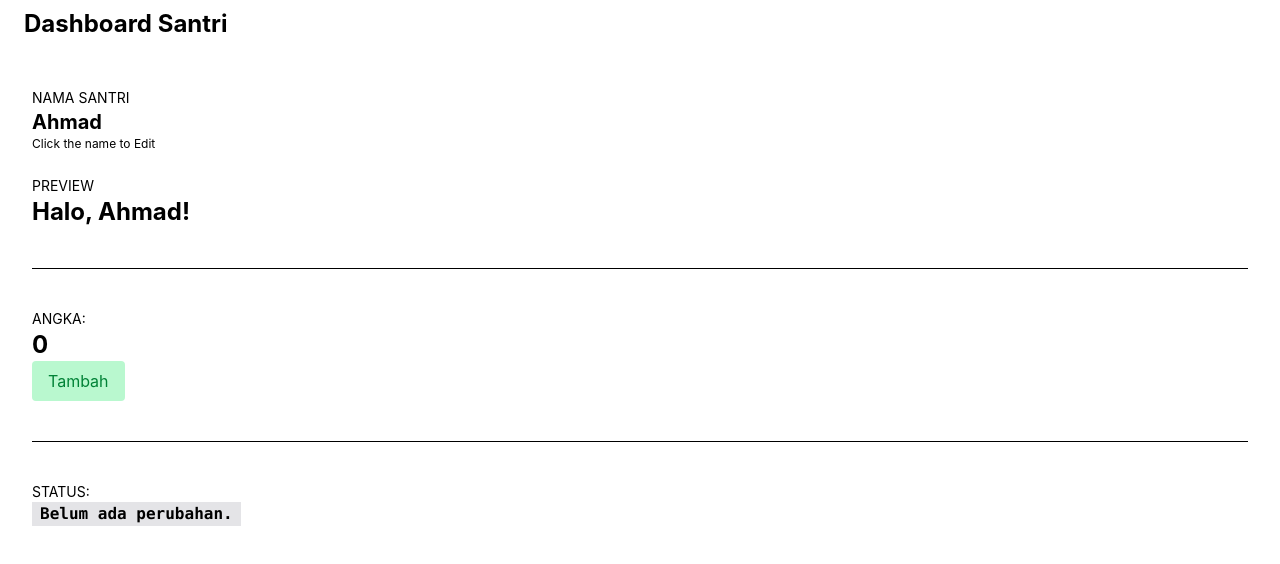
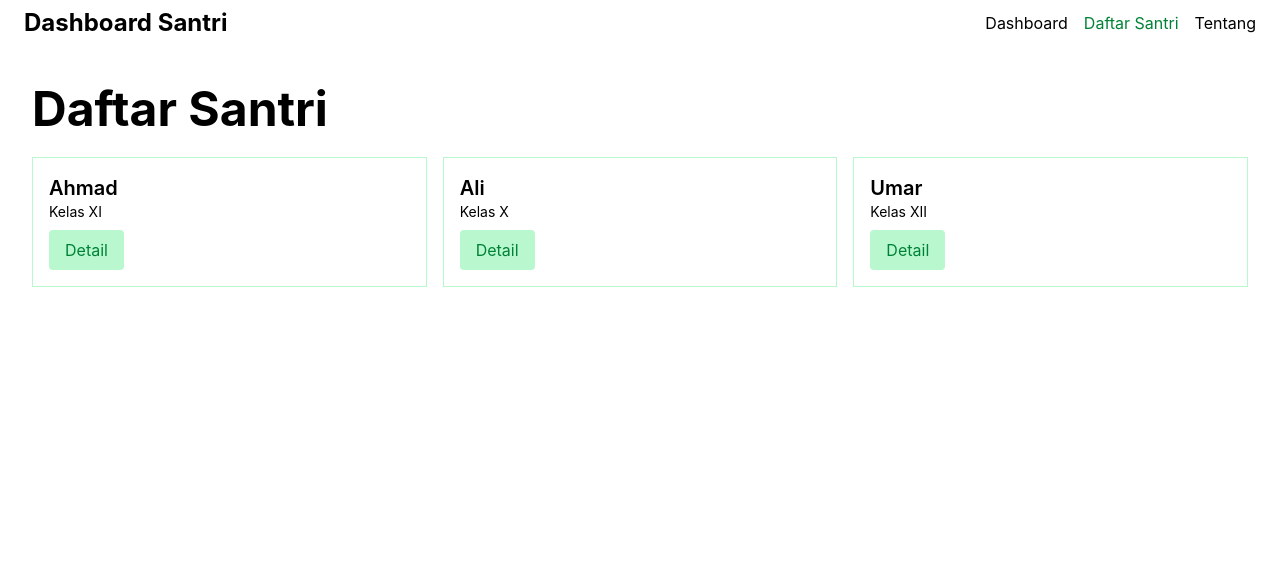
Before and after one commit to al4m-2068/react-tasks, a React (Vite) app: page /santri in a window 1280 px wide. Shown: the top 564 px of the page. Built offline with nearby package versions, Linux system fonts and the light colour scheme.

Commit message:
Task8: React Router

```diff
--- a/package.json
+++ b/package.json
@@ -13,6 +13,7 @@
     "@tailwindcss/vite": "^4.3.3",
     "react": "^19.2.8",
     "react-dom": "^19.2.8",
+    "react-router": "^7.18.2",
     "tailwindcss": "^4.3.3",
     "vite-jsconfig-paths": "^2.0.1"
   },
--- a/src/App.jsx
+++ b/src/App.jsx
@@ -1,7 +1,10 @@
+import { RouterProvider } from "react-router"
 import Santri, { santri } from "./tasks/task-130826/Santri"
 import Task from "./tasks/task-180826/Task"
 import Task6 from "./tasks/task-190826/Task6"
 import Task7 from "./tasks/task-250826/Task7"
+import { pages } from "./tasks/task-280826/router"
+import Dashboard from "./tasks/task-280826/Dashboard"
 function App() {
   return (
     <>
@@ -14,7 +17,7 @@ function App() {
           <h1>======================</h1>
         </>
       ))} */}
-      <Task7/>
+      <RouterProvider router={pages}/>
     </>
   )
 }
--- /dev/null
+++ b/src/tasks/task-280826/DaftarSantri.jsx
@@ -0,0 +1,50 @@
+import React from 'react'
+import { Link, NavLink } from 'react-router';
+
+export const santri = [
+  {
+    id: 1,
+    nama: "Ahmad",
+    kelas: "XI",
+  },
+  {
+    id: 2,
+    nama: "Ali",
+    kelas: "X",
+  },
+  {
+    id: 3,
+    nama: "Umar",
+    kelas: "XII",
+  },
+];
+function DaftarSantri() {
+  return (
+    <div className='h-screen flex flex-col'>
+      <header className='text-2xl font-bold px-6 h-12 items-center flex justify-between'>
+        <h1>Dashboard Santri</h1>
+        <nav>
+          <ul className='flex text-base font-normal gap-4'>
+            <li><NavLink className={({isActive}) => isActive ? 'text-green-700' : 'text-black'} to={'/'}>Dashboard</NavLink></li>
+            <li><NavLink className={({isActive}) => isActive ? 'text-green-700' : 'text-black'} to={'/santri'}>Daftar Santri</NavLink></li>
+            <li><NavLink className={({isActive}) => isActive ? 'text-green-700' : 'text-black'} to={'/about'}>Tentang</NavLink></li>
+          </ul>
+        </nav>
+      </header>
+      <div className='px-8 py-10 flex flex-col h-full gap-6'>
+        <h1 className="text-5xl font-bold">Daftar Santri</h1>
+        <ul className='grid grid-cols-3 gap-4'>
+          {santri.map((el) => (
+            <li key={el.id} className='border border-green-200 p-4 flex flex-col items-start'>
+              <h1 className='text-xl font-semibold'>{el.nama}</h1>
+              <h1 className='text-sm mb-2'>Kelas {el.kelas}</h1>
+              <Link to={`/santri/${el.id}`} className='px-4 py-2 bg-green-200 rounded-sm text-green-700'>Detail</Link>
+            </li>
+          ))}
+        </ul>
+      </div>
+    </div>
+  )
+}
+
+export default DaftarSantri
--- /dev/null
+++ b/src/tasks/task-280826/Dashboard.jsx
@@ -0,0 +1,25 @@
+import React from 'react'
+import { NavLink } from 'react-router'
+
+function Dashboard() {
+  return (
+    <div className='h-screen flex flex-col'>
+      <header className='text-2xl font-bold px-6 h-12 items-center flex justify-between'>
+        <h1>Dashboard Santri</h1>
+        <nav>
+          <ul className='flex text-base font-normal gap-4'>
+            <li><NavLink className={({isActive}) => isActive ? 'text-green-700' : 'text-black'} to={'/'}>Dashboard</NavLink></li>
+            <li><NavLink className={({isActive}) => isActive ? 'text-green-700' : 'text-black'} to={'/santri'}>Daftar Santri</NavLink></li>
+            <li><NavLink className={({isActive}) => isActive ? 'text-green-700' : 'text-black'} to={'/about'}>Tentang</NavLink></li>
+          </ul>
+        </nav>
+      </header>
+      <div className='px-8 py-10 flex flex-col justify-end h-full'>
+        <h1 className="text-5xl font-bold">Selamat datang di Dashboard Santri</h1>
+        <h2>Eksplor halaman lain!</h2>
+      </div>
+    </div>
+  )
+}
+
+export default Dashboard
--- /dev/null
+++ b/src/tasks/task-280826/DetailSantri.jsx
@@ -0,0 +1,36 @@
+import React from 'react'
+import { santri } from './DaftarSantri'
+import { NavLink, useNavigate, useParams } from 'react-router'
+
+function DetailSantri() {
+  const { id } = useParams()
+  const data = santri.find(el => el.id == id)
+  const navigate = useNavigate()
+  const nama = data.nama
+  const kelas = data.kelas
+  return (
+    <div className='h-screen flex flex-col'>
+      <header className='text-2xl font-bold px-6 h-12 items-center flex justify-between'>
+        <h1>Dashboard Santri</h1>
+        <nav>
+          <ul className='flex text-base font-normal gap-4'>
+            <li><NavLink className={({isActive}) => isActive ? 'text-green-700' : 'text-black'} to={'/'}>Dashboard</NavLink></li>
+            <li><NavLink className={({isActive}) => isActive ? 'text-green-700' : 'text-black'} to={'/santri'}>Daftar Santri</NavLink></li>
+            <li><NavLink className={({isActive}) => isActive ? 'text-green-700' : 'text-black'} to={'/about'}>Tentang</NavLink></li>
+          </ul>
+        </nav>
+      </header>
+      <div className='px-8 py-10 flex flex-col h-full gap-6'>
+        <h1 className="text-5xl font-bold">Daftar Santri</h1>
+        <div className='border border-green-200 p-4 flex flex-col items-start'>
+          <h1 className='text-sm font-semibold'>ID: {id}</h1>
+          <h1 className='text-xl font-semibold'>Nama: {nama}</h1>
+          <h1 className='text-xl font-semibold'>Kelas: {kelas}</h1>
+          <button onClick={() => navigate(-1)} className='px-4 py-2 bg-green-200 rounded-sm text-green-700 cursor-pointer'>Kembali</button>
+        </div>
+      </div>
+    </div>
+  )
+}
+
+export default DetailSantri
--- /dev/null
+++ b/src/tasks/task-280826/NotFound.jsx
@@ -0,0 +1,26 @@
+import React from 'react'
+import { Link, NavLink } from 'react-router'
+
+function NotFound() {
+  return (
+    <div className='h-screen flex flex-col'>
+      <header className='text-2xl font-bold px-6 h-12 items-center flex justify-between'>
+        <h1>Dashboard Santri</h1>
+        <nav>
+          <ul className='flex text-base font-normal gap-4'>
+            <li><NavLink className={({isActive}) => isActive ? 'text-green-700' : 'text-black'} to={'/'}>Dashboard</NavLink></li>
+            <li><NavLink className={({isActive}) => isActive ? 'text-green-700' : 'text-black'} to={'/santri'}>Daftar Santri</NavLink></li>
+            <li><NavLink className={({isActive}) => isActive ? 'text-green-700' : 'text-black'} to={'/about'}>Tentang</NavLink></li>
+          </ul>
+        </nav>
+      </header>
+      <div className='px-8 py-10 flex flex-col justify-end h-full'>
+        <h1 className="text-5xl font-bold">Halaman tidak ditemukan..</h1>
+        <h2>mungkin sudah dipindah?</h2>
+        <Link to={'/'} className='w-max px-4 py-2 bg-green-200 rounded-sm text-green-700'>Kembali ke Dashboard</Link>
+      </div>
+    </div>
+  )
+}
+
+export default NotFound
--- /dev/null
+++ b/src/tasks/task-280826/Tentang.jsx
@@ -0,0 +1,25 @@
+import React from 'react'
+import { NavLink } from 'react-router'
+
+function Tentang() {
+  return (
+    <div className='h-screen flex flex-col'>
+      <header className='text-2xl font-bold px-6 h-12 items-center flex justify-between'>
+        <h1>Dashboard Santri</h1>
+        <nav>
+          <ul className='flex text-base font-normal gap-4'>
+            <li><NavLink className={({isActive}) => isActive ? 'text-green-700' : 'text-black'} to={'/'}>Dashboard</NavLink></li>
+            <li><NavLink className={({isActive}) => isActive ? 'text-green-700' : 'text-black'} to={'/santri'}>Daftar Santri</NavLink></li>
+            <li><NavLink className={({isActive}) => isActive ? 'text-green-700' : 'text-black'} to={'/about'}>Tentang</NavLink></li>
+          </ul>
+        </nav>
+      </header>
+      <div className='px-8 py-10 flex flex-col justify-end h-full'>
+        <h1 className="text-5xl font-bold">Tentang Pondok</h1>
+        <h2>Website Dashboard Santri dibuat sebagai latihan React Router.</h2>
+      </div>
+    </div>
+  )
+}
+
+export default Tentang
--- /dev/null
+++ b/src/tasks/task-280826/router.jsx
@@ -0,0 +1,29 @@
+import { createBrowserRouter } from "react-router";
+import Dashboard from "./Dashboard";
+import DaftarSantri from "./DaftarSantri";
+import Tentang from "./Tentang";
+import DetailSantri from "./DetailSantri";
+import NotFound from "./NotFound";
+
+export const pages = createBrowserRouter([
+  {
+    path: '/',
+    element: <Dashboard/>
+  },
+  {
+    path: '/santri',
+    element: <DaftarSantri/>
+  },
+  {
+    path: '/santri/:id',
+    element: <DetailSantri/>
+  },
+  {
+    path: '/about',
+    element: <Tentang/>
+  },
+  {
+    path: '*',
+    element: <NotFound/>
+  },
+])
```
Also changed, not shown: 1 other file (tests, documents, lock files or other folders).
